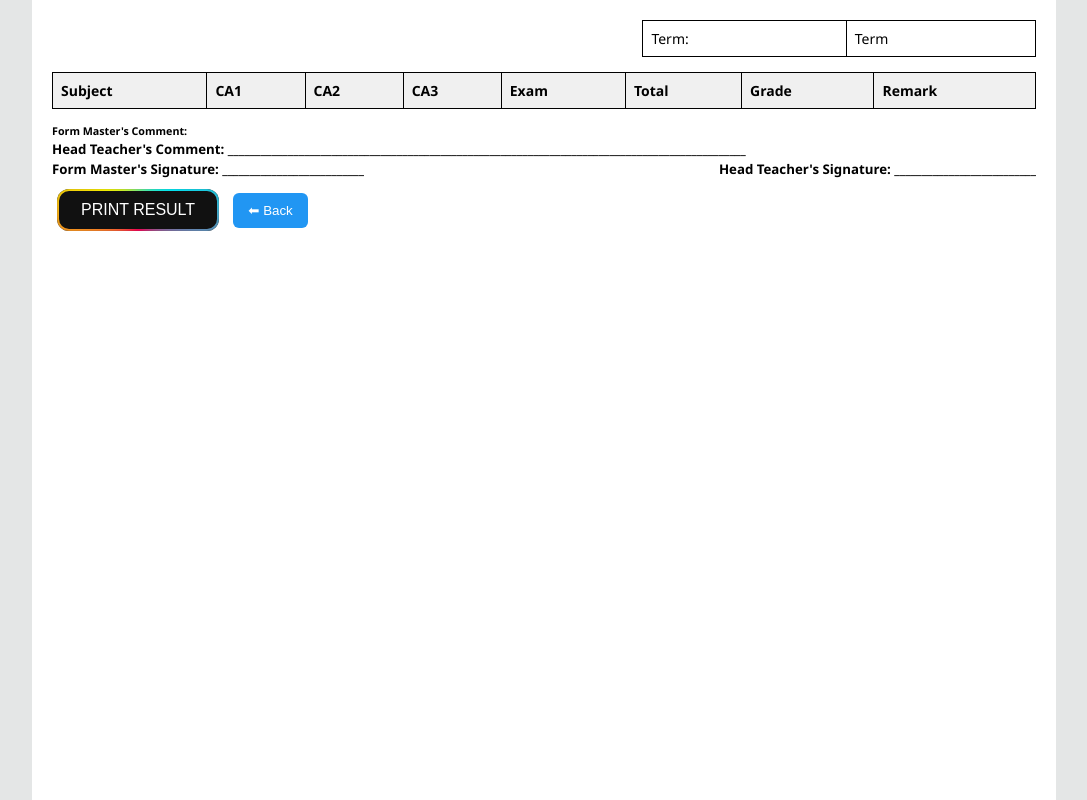
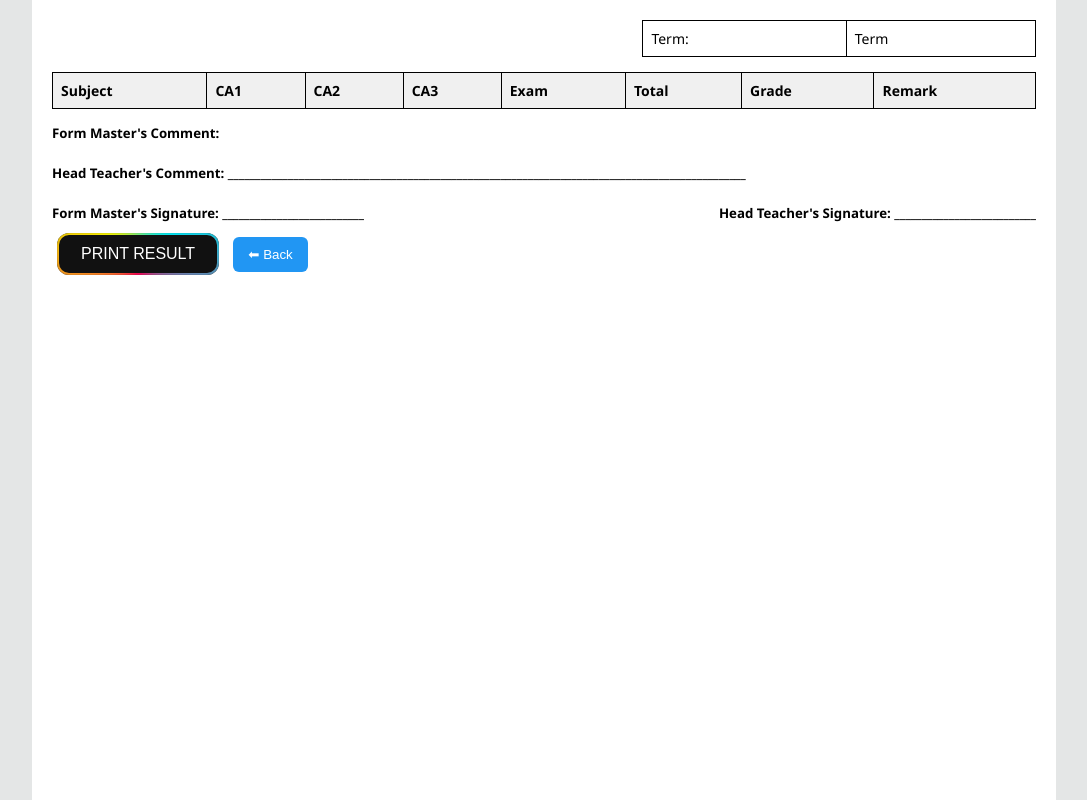
Before and after one commit to kendrick091/schoolbase_multiple_grace, a website with bundled scripts: page public/printableResult.html in a window 1280 px wide. Shown: the whole page, without its empty margins (96-1183 px from the left). Built offline with nearby package versions, Linux system fonts and the light colour scheme.

Commit message:
redo font size for teacher's remark

```diff
--- a/public/printableResult.html
+++ b/public/printableResult.html
@@ -71,11 +71,11 @@
     </div>
     <div id="psychomotorDiv"></div>
     <div>
-      <h6>Form Master's Comment: <i id="remarkfromDB"></i></h6>
-        <div style="margin-bottom: 2px; margin-top: 2px;">
+      <h5>Form Master's Comment: <i id="remarkfromDB"></i></h5>
+        <br>
       <h5>Head Teacher's Comment:
         _______________________________________________________________________________________________</h5>
-       </div>
+       <br>
        <h5 style="display: flex; justify-content: space-between;">Form Master's Signature: __________________________  <span style="color: white;">
        </span> Head Teacher's Signature: __________________________</h5>
     </div>
--- a/public/service-worker.js
+++ b/public/service-worker.js
@@ -1,4 +1,4 @@
-const CACHE_NAME = "schoolbase-cache-v7.6.5";
+const CACHE_NAME = "schoolbase-cache-v7.6.6";
 const urlsToCache = [
   "/",
   "/index.html",
```
